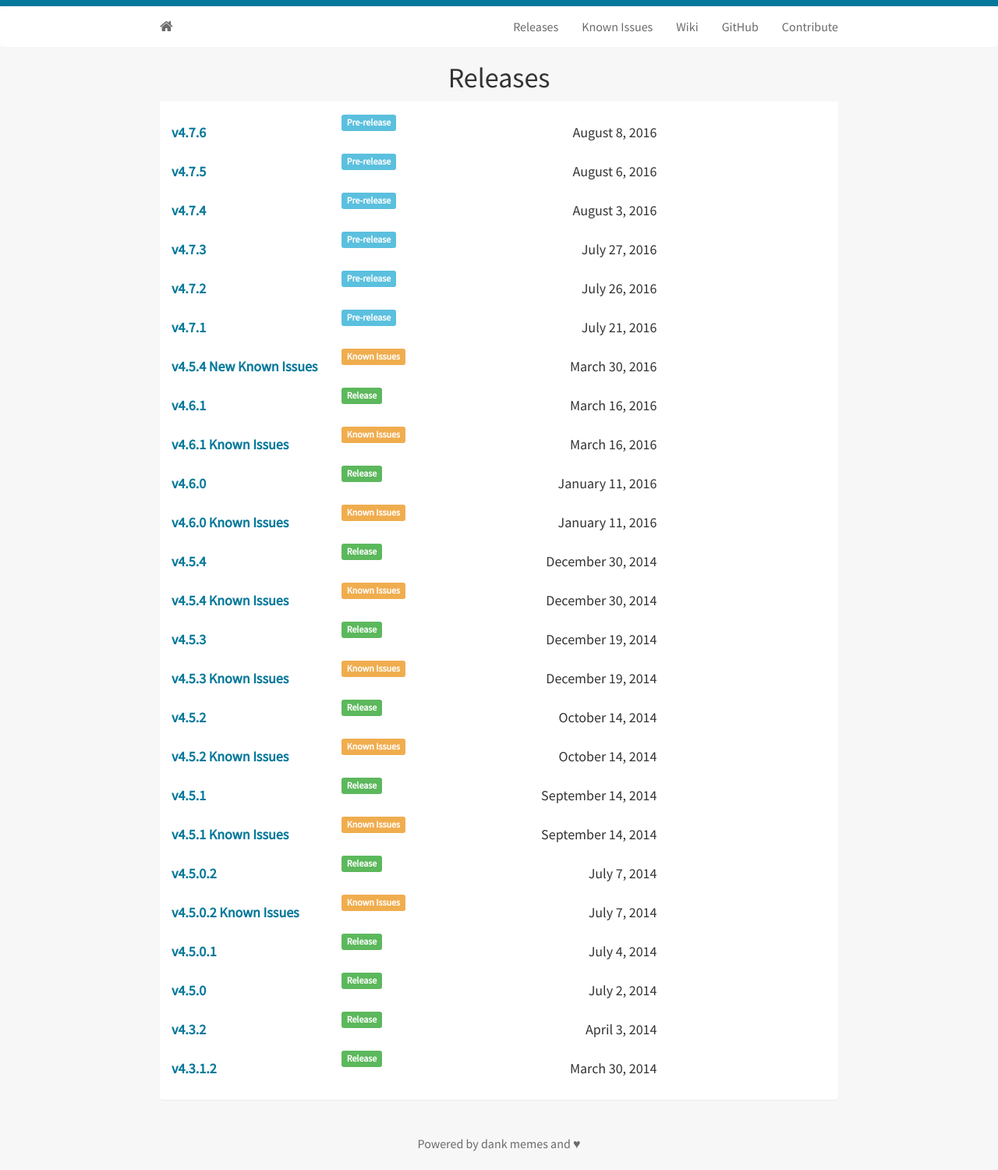
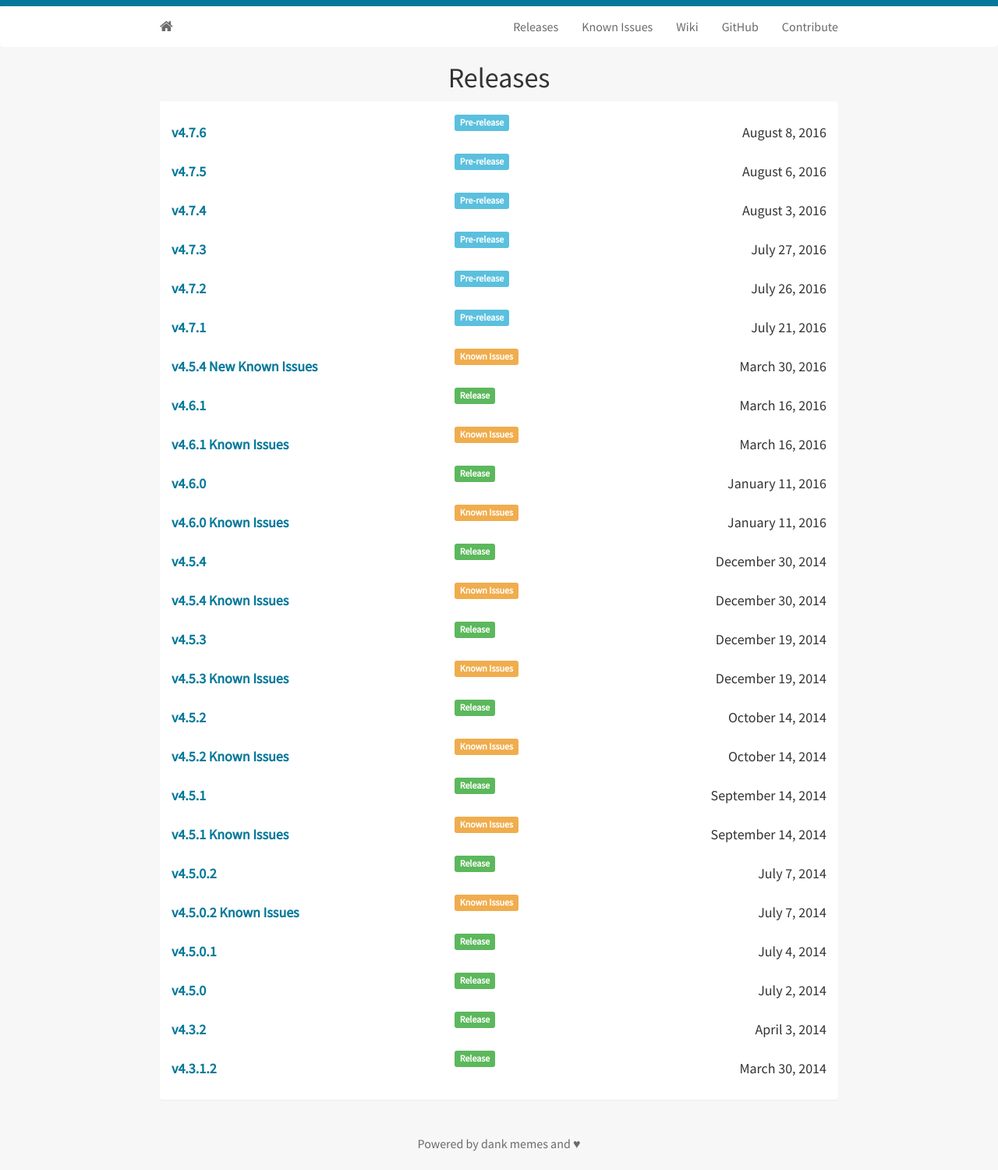
Before and after one commit to Reddit-Enhancement-Suite/Reddit-Enhancement-Suite.github.io, a Jekyll site: the page built from releases.html, in a window 1280 px wide. Shown: the whole page at 78% size. Built offline with Jekyll 4.4.1, drawn with Linux system fonts in a browser that asks for light colours; nearby versions of some CDN libraries.

Commit message:
better spacing

```diff
--- a/releases.html
+++ b/releases.html
@@ -8,7 +8,7 @@
   <div class="panel-body">
 	{% for post in site.posts %}
 		<div class="row">
-				<div class="col-sm-3 col-md-3 col-lg-3">
+				<div class="col-sm-5 col-md-5 col-lg-5">
 					<h5>
 						<strong><a href="{{ post.url }}">{{ post.title }}</a></strong>
 					</h5>
@@ -22,7 +22,7 @@
 		 					">{{ tag }}</span>
 					{% endfor %}
 				</div>
-				<div class="col-sm-2 col-md-3 col-lg-3">
+				<div class="col-sm-4 col-md-4 col-lg-4">
 					<h5 style="text-align: right">
 						{{ post.date | date: "%B %e, %Y" }}
 					</h5>
```
